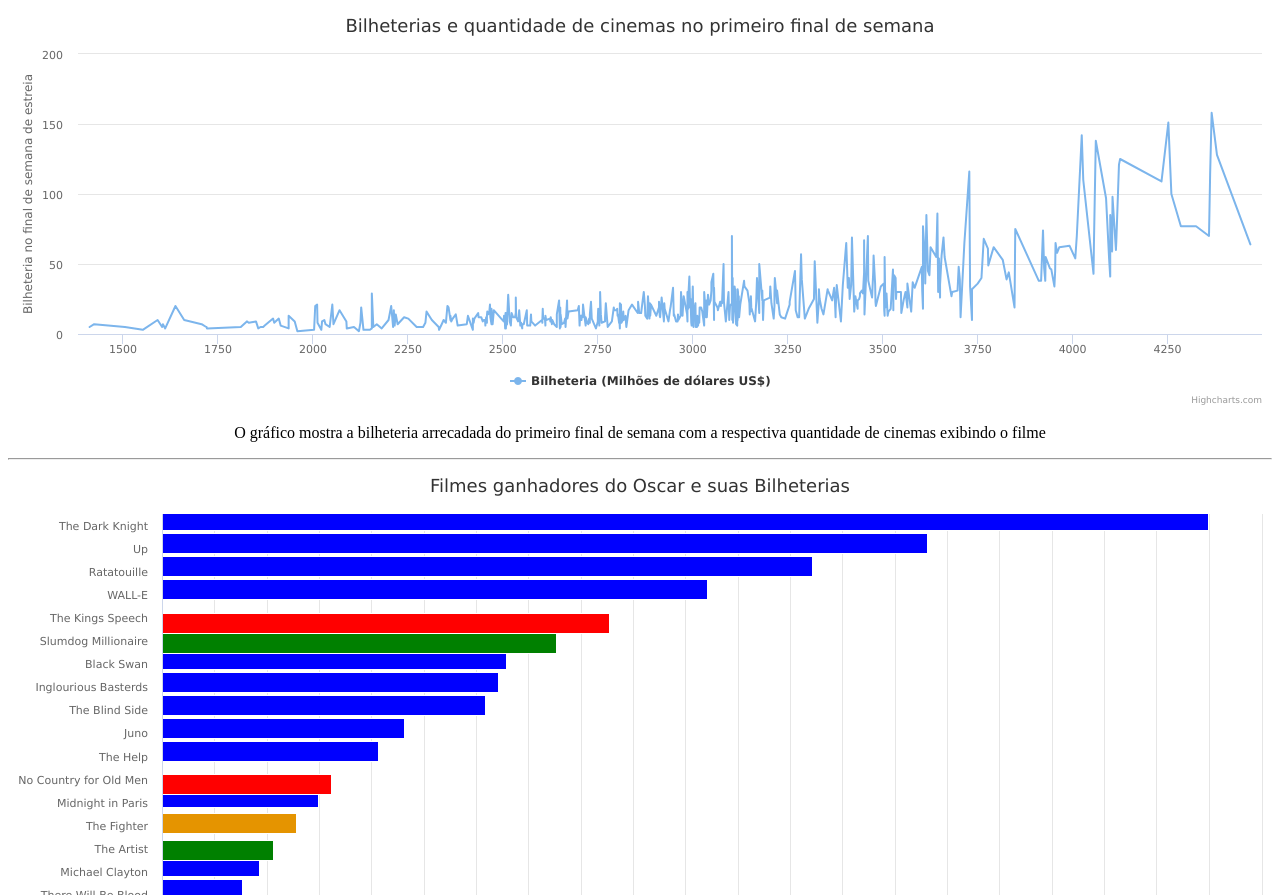
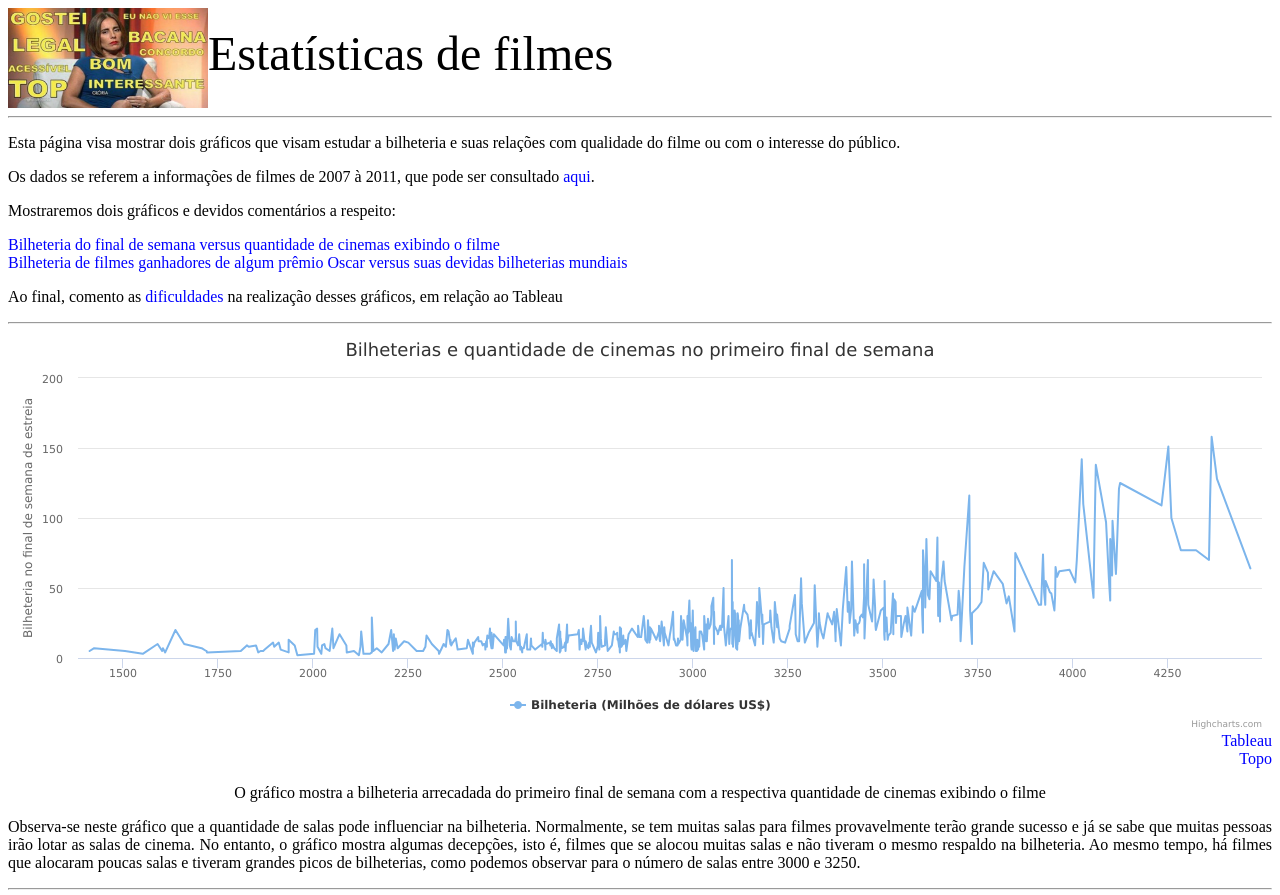
Before and after one commit to arturmesquitab/datavis, a plain HTML site: page tp2.html in a window 1280 px wide. Shown: the top 895 px of the page. Drawn offline with nearby package versions, Linux system fonts and the light colour scheme.

Commit message:
Adicionando a pagina

```diff
--- a/tp2.html
+++ b/tp2.html
@@ -10,6 +10,10 @@
 		<script src="saida.js"></script>
 		<script src="movies2.js"></script>
 	</head>
+	<style type="text/css">
+			a:link    {color:blue; background-color:transparent; text-decoration:none}
+			a:visited {color:blue; background-color:transparent; text-decoration:none}
+	</style>
 	<body>
 		<script>
 			$(function () {
@@ -76,10 +80,37 @@
 				});
 			});
 		</script>
+		<div id="head" style="width:100%; height:100px;">
+			<img src="gloria-pires-palavras.jpg" alt="Opiniões de Gloria Pires" height="100" width="200" align="left">
+			<br>
+			<font size="10"> Estatísticas de filmes </font>
+		</div>
+		<hr>
+		<div id="intro">
+			<p>	Esta página visa mostrar dois gráficos que visam estudar a bilheteria e suas relações com qualidade do filme ou com o interesse do público.</p>
+			<p>	Os dados se referem a informações de filmes de 2007 à 2011, que pode ser consultado <a href="movies.csv"> aqui</a>.</p>
+			<p>	Mostraremos dois gráficos e devidos comentários a respeito:</p>
+			<a href="#linechart">Bilheteria do final de semana versus quantidade de cinemas exibindo o filme</a><br>
+			<a href="#barchart">Bilheteria de filmes ganhadores de algum prêmio Oscar versus suas devidas bilheterias mundiais</a>
+			<p>	Ao final, comento as <a href="#conclusion">dificuldades</a> na realização desses gráficos, em relação ao Tableau</p>
+		</div>
+		<hr>
 		<div id="linechart" style="width:100%; height:400px;"></div>
+		<div align="right"><a href="g1.png" target="_blank"> Tableau</a></div>
+		<div align="right"><a href="#"> Topo</a></div>
 		<p align="center">O gráfico mostra a bilheteria arrecadada do primeiro final de semana com a respectiva quantidade de cinemas exibindo o filme</p>
+		<p align="justify">Observa-se neste gráfico que a quantidade de salas pode influenciar na bilheteria. Normalmente, se tem muitas salas para filmes provavelmente terão grande sucesso e já se sabe que muitas pessoas irão lotar as salas de cinema. No entanto, o gráfico mostra algumas decepções, isto é, filmes que se alocou muitas salas e não tiveram o mesmo respaldo na bilheteria. Ao mesmo tempo, há filmes que alocaram poucas salas e tiveram grandes picos de bilheterias, como podemos observar para o número de salas entre 3000 e 3250.</p>
 		<hr>
-		<div id="barchart" style="width:100%; height:600px;"></div>
+		<div id="barchart" style="width:100%; height:500px;"></div>
+		<div align="right"><a href="g2.png" target="_blank"> Tableau</a></div>
+		<div align="right"><a href="#"> Topo</a></div>
 		<p align="center">O gráfico mostra, por ordem de bilheteria mundial, os filmes de 2007 à 2011 que ganharam pelo menos 1 Oscar. Classificou-se por cores as barras de acordo com a quantidade de prêmios Oscar recebidos.</p>
+		<p align="justify">O gráfico busca mostrar o mito da relação entre filme de qualidade e bilheteria, como demonstrado por certos usuários em fórum de cinema como um argumento muito comum: "O filme é bom porque teve muita bilheteria". Vemos apenas filmes que ganharam algum prêmio Oscar durante esse período, e tem filmes com bilheterias baixíssimas e grande quantidade de prêmios.</p>
+		<hr>
+		<div id="conclusion">
+			<h1>Comentários</h1>
+			<p>O Tableau é um software completo. Além de analisar o dataset e suas peculiaridades, ele já consegue ordenar e filtrar facilmente os dados a serem exibidos nos gráficos, que são excelentes. O Tableau dá muitas opções de gráficos e organizações. Uma pena que o Tableau não possua uma função de incorporar o gráfico na própria página, da mesma forma que ela faz no Tableau public. Existe a opção de exportar, porém a imagem é estática e não permite interações.</p>
+			<p>Percebe-se o contrário com o uso do Highcharts. A interatividade permite maior exploração e estudo dos gráficos. Porém, para construí-los, não foi fácil: É necessário filtrar e selecionar dados do dataset "na mão", isto é, construindo um software próprio para buscar o que você quer e converte-lo para uma variável do js, tornando assim a tarefa complicada e demorada. Além disso, a possibilidade de gráficos para construir não é a mesma. Veja que o segundo gráfico faltou detalhes (Como a avaliação do Rotten Tomatoes), além das barras não estarem bem posicionadas como ficou no Tableau, visto que foi realizada uma "gambiarra" para colorir pela quantidade de Oscars obtidos.</p>
+		</div>
 	</body>
 </html>
```
